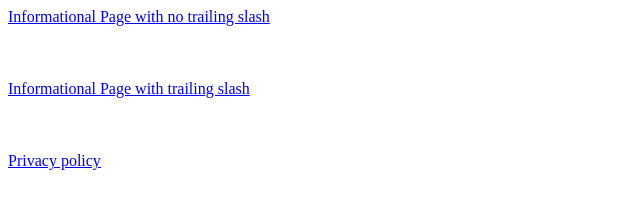
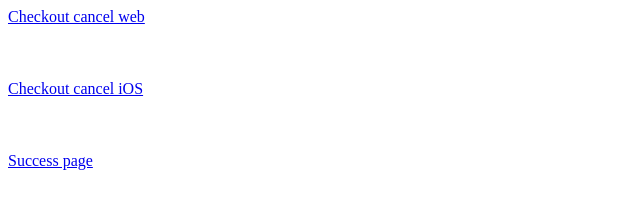
Before and after one commit to dinkar/html-form-submit, a plain HTML site: page index.html in a window 1280 px wide. Shown: the whole page, without its empty margins (0-640 px from the left). Drawn offline with Linux system fonts and the light colour scheme.

Commit message:
Update index.html with Lounge callback urls

```diff
--- a/index.html
+++ b/index.html
@@ -1,15 +1,15 @@
 <html>
     <body>
-        <a href="http://zalando.de/campaigns/zalando-lounge-informational">Informational Page with no trailing slash</a>
+        <a href="https://zalando-lounge.de/checkout/callback/cancel" target="_blank">Checkout cancel web</a>
         <br/>
         <br/>
         <br/>
         <br/>
-        <a href="http://zalando.de/campaigns/zalando-lounge-informational/">Informational Page with trailing slash</a>
+        <a href="https://zalando-lounge.de/checkout/callback/ios/cancel" target="_blank">Checkout cancel iOS</a>
         <br/>
         <br/>
         <br/>
         <br/>
-        <a href="http://zalando.de/zalando-datenschutz">Privacy policy</a>
+        <a href="https://zalando-lounge.de/checkout/success/index/ordernumber/13105036175401" target="_blank">Success page</a>
     </body>
 </html>
```
